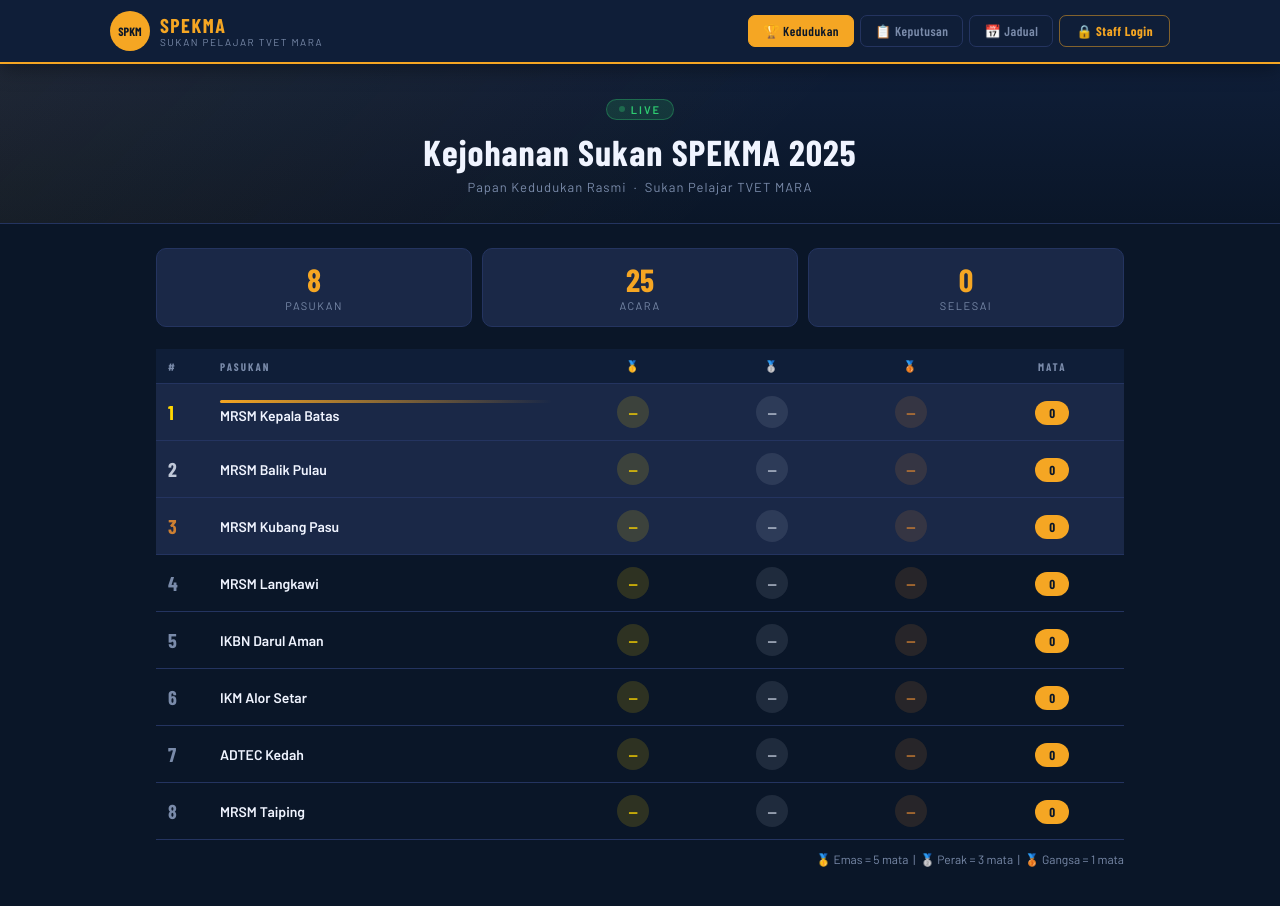
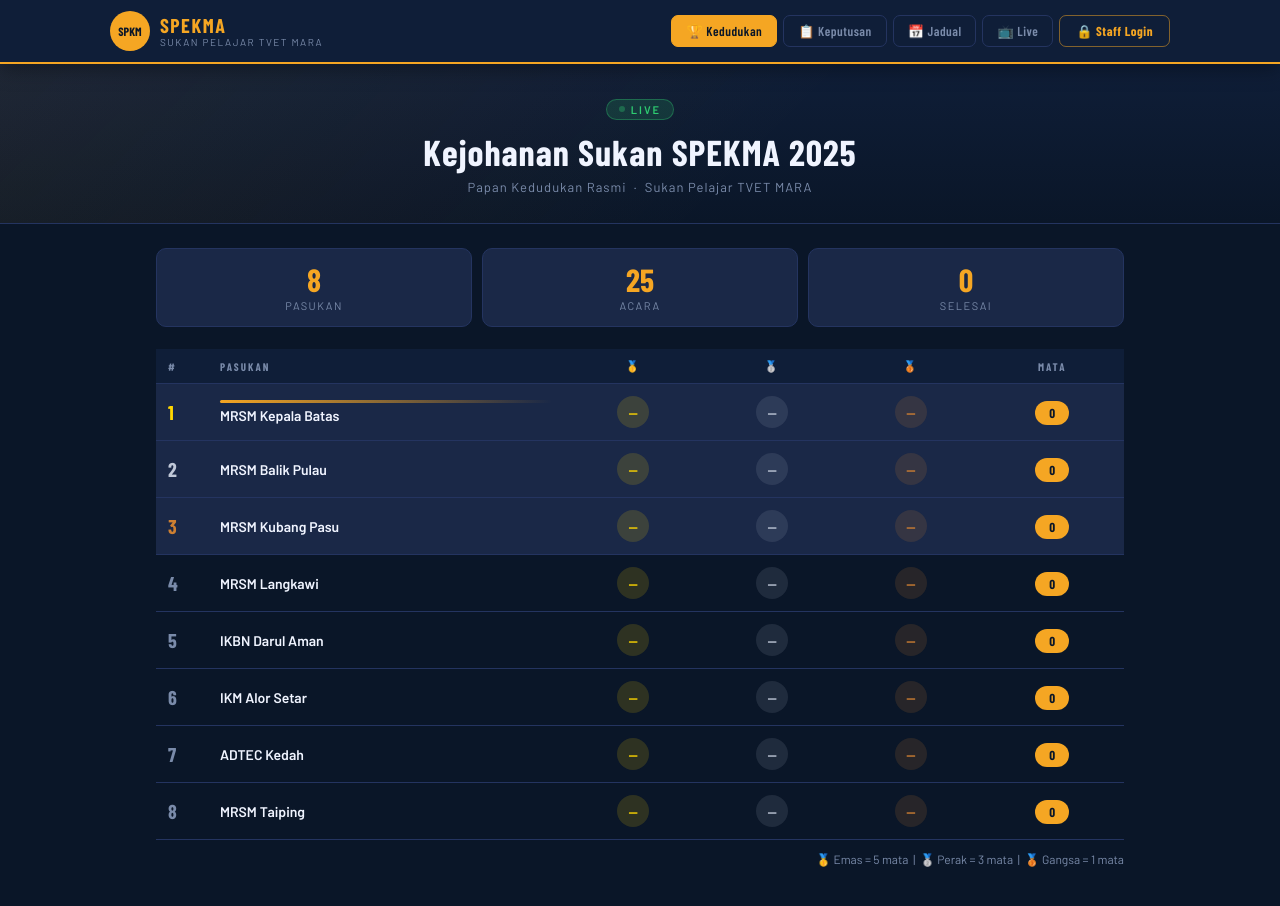
Before and after one commit to amru0920/SPEKMA, a plain HTML site: page index.html in a window 1280 px wide. Drawn offline with nearby package versions, Linux system fonts and the light colour scheme; a web font is replaced by a local one.

Commit message:
Add 'Live' button to top navigation
Added a 'Live' button to the navigation menu.

```diff
--- a/index.html
+++ b/index.html
@@ -27,6 +27,7 @@
         <button class="nav-btn active" onclick="setTab('kedudukan')">🏆 Kedudukan</button>
         <button class="nav-btn"        onclick="setTab('keputusan')">📋 Keputusan</button>
         <button class="nav-btn"        onclick="setTab('jadual')">📅 Jadual</button>
+        <button class="nav-btn"        onclick="setTab('streaming')">📺 Live</button>
 
         <!-- Auth area -->
         <div id="auth-area">
@@ -49,6 +50,7 @@
       <button class="mob-btn" onclick="setTab('kedudukan');togolMobileMenu()">🏆 Kedudukan</button>
       <button class="mob-btn" onclick="setTab('keputusan');togolMobileMenu()">📋 Keputusan</button>
       <button class="mob-btn" onclick="setTab('jadual');togolMobileMenu()">📅 Jadual</button>
+      <button class="mob-btn" onclick="setTab('streaming');togolMobileMenu()">📺 Live</button>
       <div id="mob-auth">
         <button class="mob-btn mob-login-btn" onclick="bukaPanelLogin();togolMobileMenu()">🔒 Staff Login</button>
       </div>
@@ -113,6 +115,7 @@
   <script src="auth.js"></script>
   <script src="format.js"></script>
   <script src="roundrobin.js"></script>
+  <script src="streaming.js"></script>
   <script src="keputusan.js"></script>
   <script src="jadual.js"></script>
   <script src="tetapan.js"></script>
```
